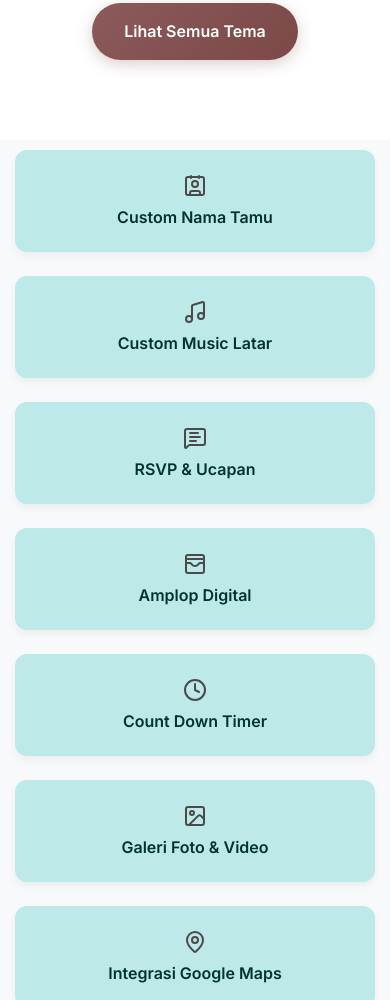
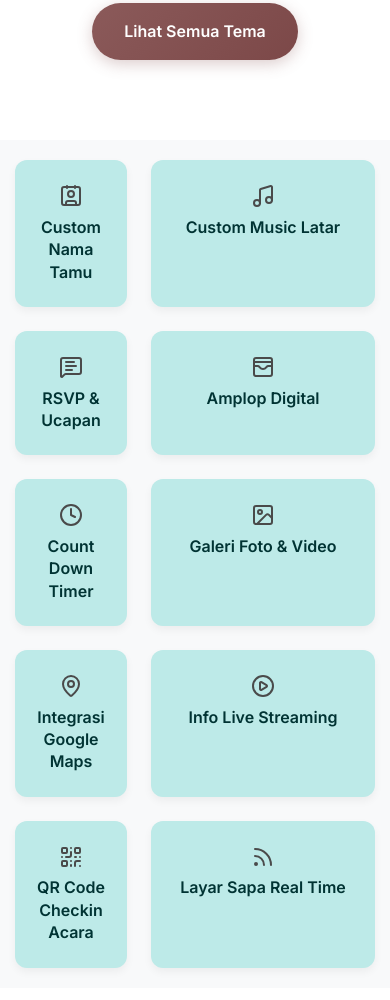
Before and after one commit to ErebusNyxus/Cyber-Invitation, a plain HTML site: page index.html in a window 390 px wide. Shown: the part 4823-5823 px from the top of the page. Drawn offline with nearby package versions, Linux system fonts and the light colour scheme.

Commit message:
css update

```diff
--- a/styles.css
+++ b/styles.css
@@ -57,8 +57,8 @@ body {
   grid-template-columns: repeat(auto-fit, minmax(200px, 1fr));
   gap: 24px;
   max-width: 1000px;
-  margin: 0 auto;
-  padding: 10px 20px;
+  margin: 10px auto;
+  padding: 20px;
 }
 
 .fitur-item {
@@ -1141,7 +1141,7 @@ body {
   }
 
   .fitur-container {
-    grid-template-columns: 1fr 1fr;
+    grid-template-columns: 2fr 2fr;
     padding: 10px 15px;
   }
 }
@@ -1176,7 +1176,7 @@ body {
   }
 
   .fitur-container {
-    grid-template-columns: 1fr;
+    grid-template-columns: 1fr 2fr;
     padding: 10px 15px;
   }
 }
```
